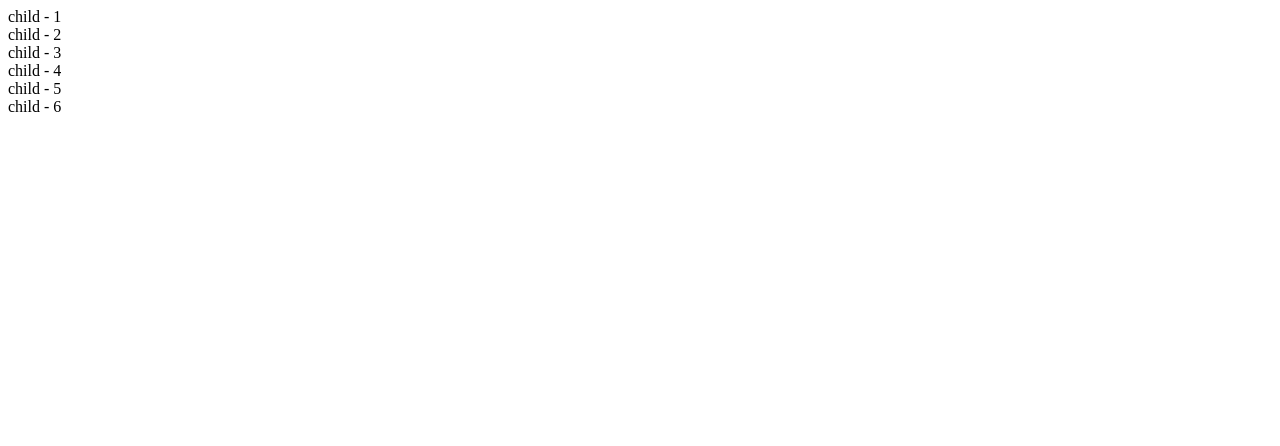
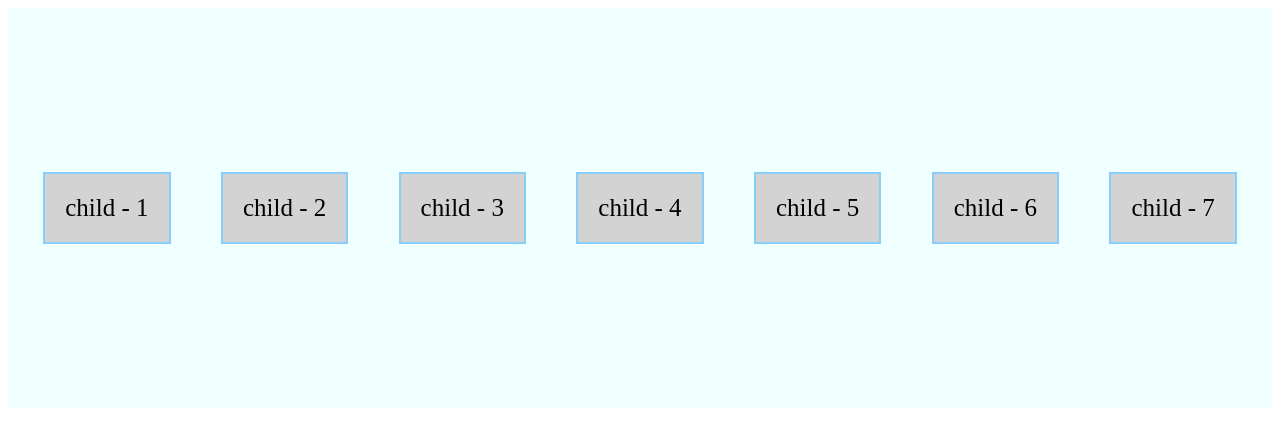
Before and after one commit to Shamsul-Abir/basic-flex, a plain HTML site: page index.html in a window 1280 px wide. Drawn offline with Linux system fonts and the light colour scheme.

Commit message:
css added

```diff
--- a/index.html
+++ b/index.html
@@ -15,6 +15,7 @@
         <div class="child">child - 4</div>
         <div class="child">child - 5</div>
         <div class="child">child - 6</div>
+        <div class="child">child - 7</div>
     </section>
 </body>
 </html>
--- a/styles/flex.css
+++ b/styles/flex.css
@@ -0,0 +1,18 @@
+.parent{
+    padding: 25px;
+    background-color: azure;
+    display: flex;
+    gap: 30px;
+    justify-content: space-around;
+    height: 350px;
+    align-items: center;
+    flex-direction: row;
+    flex-wrap: wrap;
+}
+
+.child{
+    border: 2px solid lightskyblue;
+    background: lightgrey;
+    padding: 20px;
+    font-size: 25px;
+}
```
